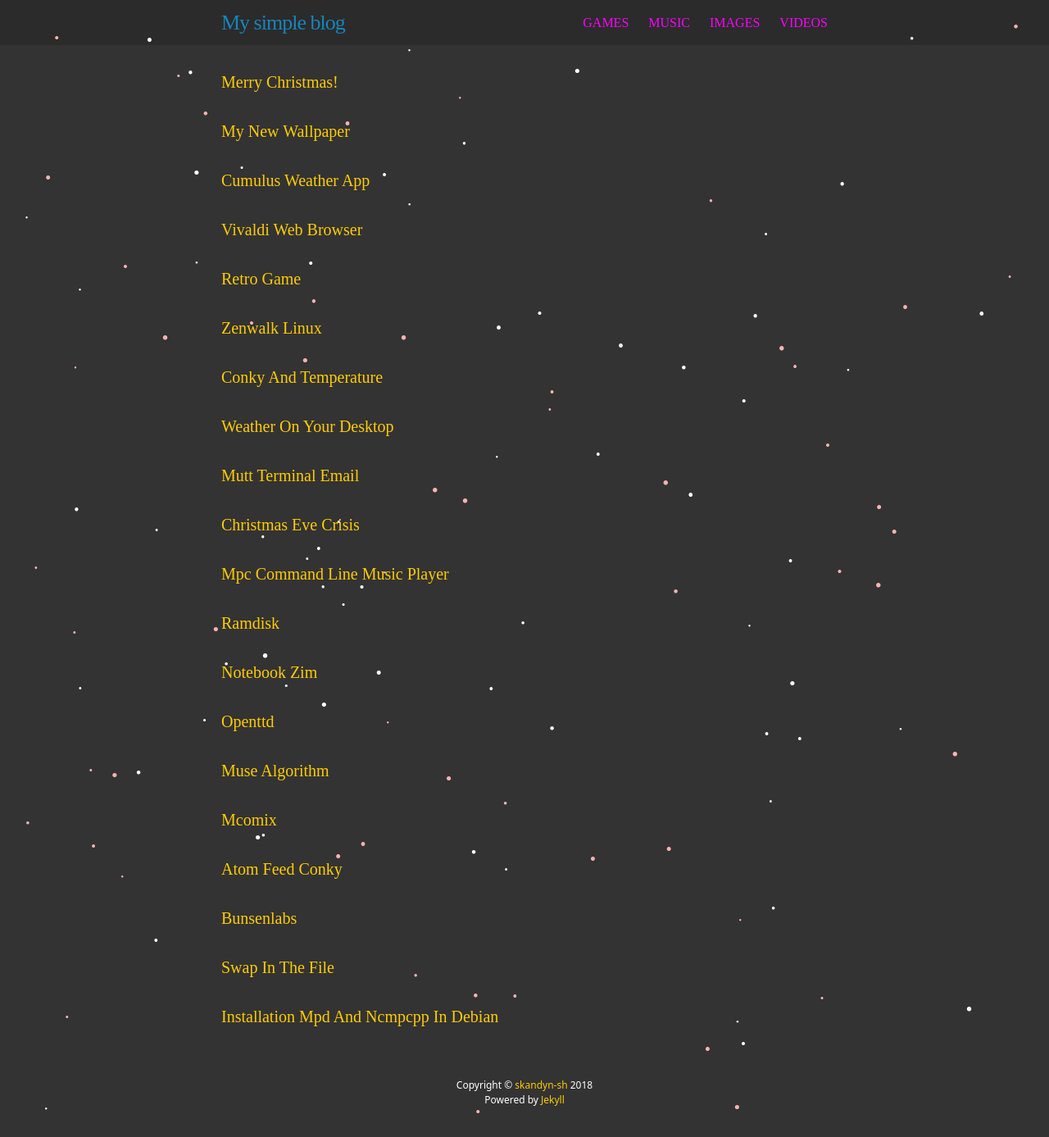
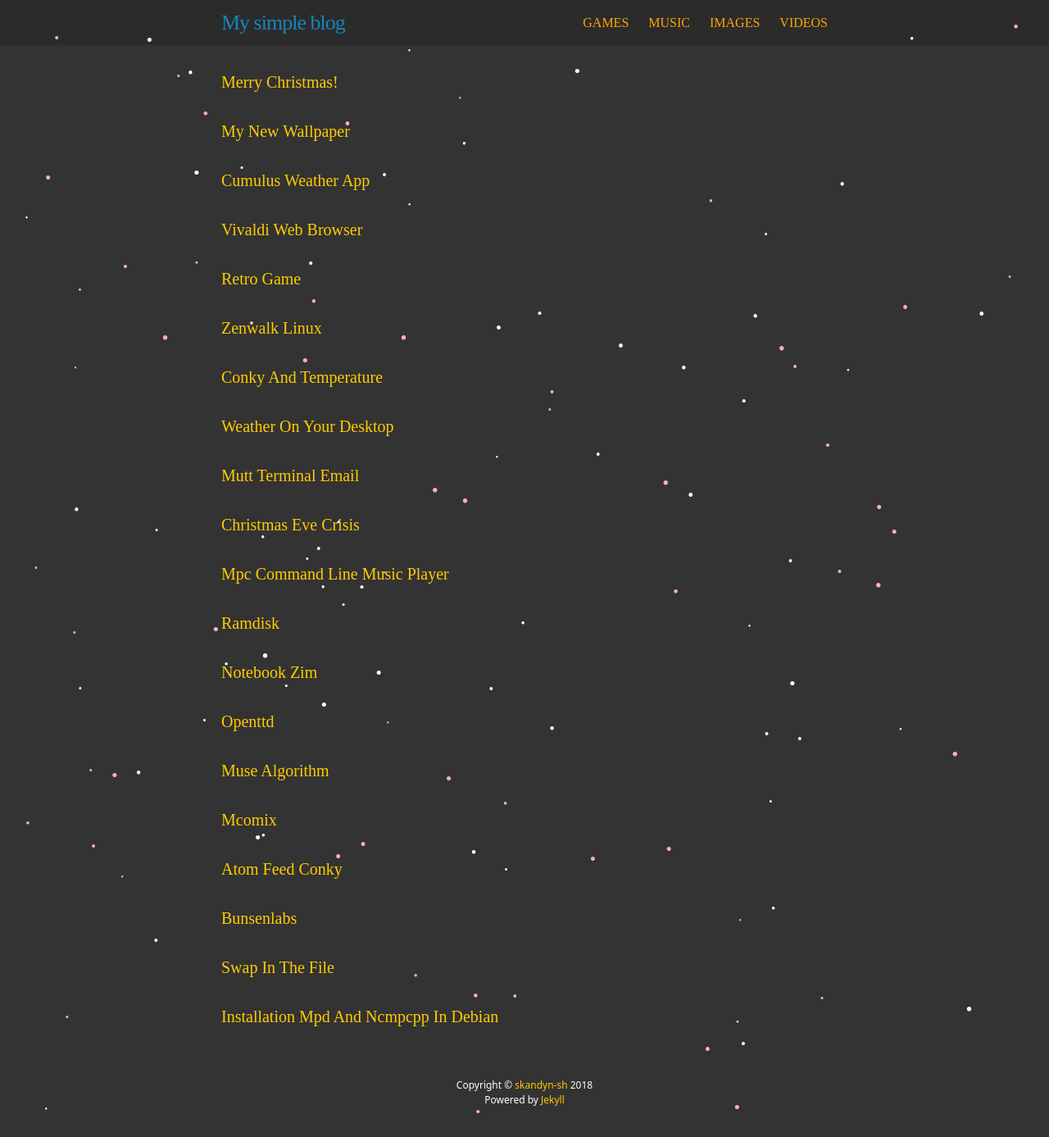
Before and after one commit to skandyn-sh/skandyn-sh.github.io, a Jekyll site: the page built from index.html, in a window 1280 px wide. Shown: the whole page at 82% size. Built offline with Jekyll 4.4.1, drawn with Linux system fonts in a browser that asks for light colours; nearby versions of some CDN libraries; library files that are not in the unit come from our copies; comment, search, counter and statistics services are not loaded.

Commit message:
Update main.scss

```diff
--- a/css/main.scss
+++ b/css/main.scss
@@ -14,7 +14,7 @@
 $spacing-unit:     30px;
 
 $text-color:       #ddd;
-$text-color2:      #ff00ff;
+$text-color2:      #ffa500;
 $background-color: #333333;
 $brand-color:      #ffcc00;
 
```
